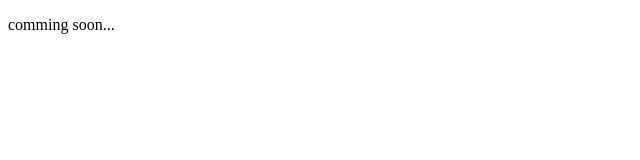
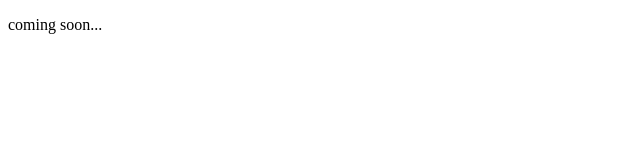
Before and after one commit to bitcoin-alps/website, an Astro site: page /akademie in a window 1280 px wide. Shown: the full height of the page, 0-640 px from the left. Built offline with nearby package versions, Linux system fonts and the light colour scheme; Astro itself is replaced by a stand-in of ours.

Commit message:
fix typo

```diff
--- a/src/pages/akademie/index.mdx
+++ b/src/pages/akademie/index.mdx
@@ -7,5 +7,5 @@
 ---
 
 <p class="has-text-centered">
-    <a class="button is-primary is-medium">comming soon...</a>
+    <a class="button is-primary is-medium">coming soon...</a>
 </p>
```
